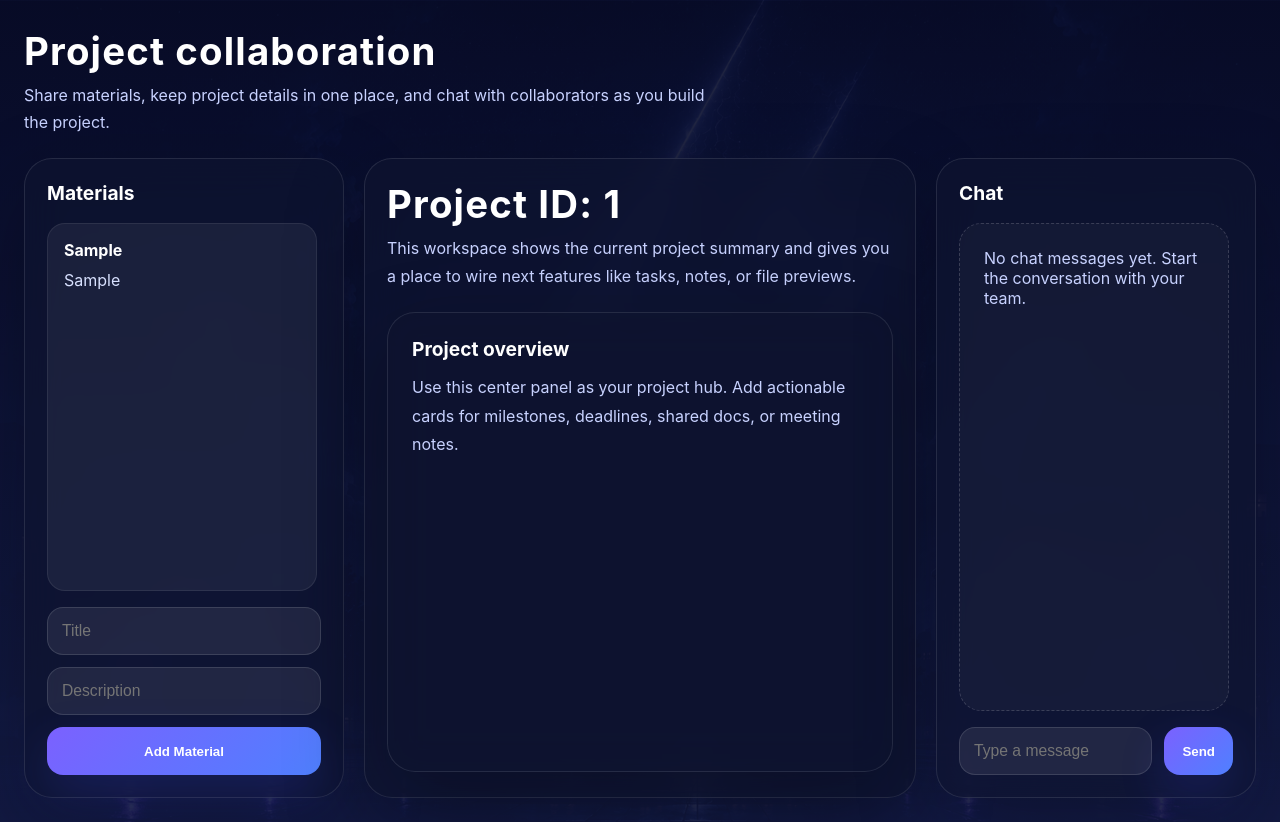
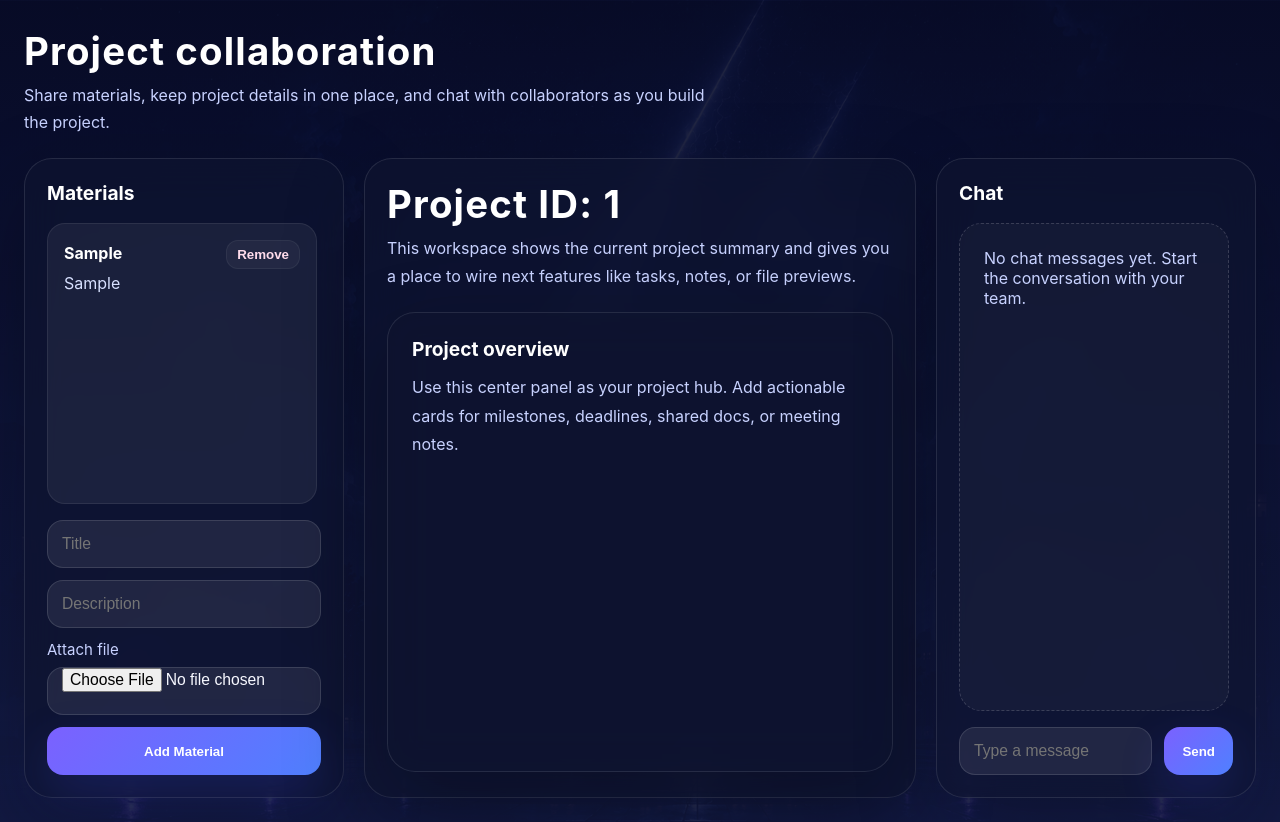
Before and after one commit to techie-164/Campus_mate, a React (Vite) app: page /projects/1 in a window 1280 px wide. Both pictures are taken after typing "Sample", "Sample" into the empty fields and a click on the button "Add Material". Built offline with nearby package versions, Linux system fonts and the light colour scheme.

Commit message:
Corrected mistakes

```diff
--- a/src/App.css
+++ b/src/App.css
@@ -233,6 +233,20 @@ body{
     z-index: 900;
 }
 
+.ghost-button {
+    padding: 6px 10px;
+    border-radius: 12px;
+    background: rgba(255,255,255,0.04);
+    color: #ffdcec;
+    border: 1px solid rgba(255,255,255,0.06);
+    cursor: pointer;
+    font-weight: 600;
+}
+
+.ghost-button:hover {
+    background: rgba(255,255,255,0.08);
+}
+
 .logo {
     position: absolute;
     left: 50%;
--- a/src/pages/projectDetail.jsx
+++ b/src/pages/projectDetail.jsx
@@ -8,8 +8,10 @@ function ProjectDetail(){
   const [materials, setMaterials] = useState([])
   const [title, setTitle] = useState('')
   const [desc, setDesc] = useState('')
+  const [selectedFile, setSelectedFile] = useState(null)
   const [messages, setMessages] = useState([])
   const [msg, setMsg] = useState('')
+  const [fileNote, setFileNote] = useState('')
   const listRef = useRef(null)
 
   useEffect(()=>{
@@ -27,11 +29,52 @@ function ProjectDetail(){
     localStorage.setItem(`chat_${id}`, JSON.stringify(messages))
   },[messages,id])
 
-  const addMaterial = ()=>{
-    if(!title.trim()) return
-    const item = { id: Date.now(), title, desc }
+  const readFileAsDataUrl = (file) => new Promise((resolve, reject) => {
+    const reader = new FileReader()
+    reader.onload = () => resolve(reader.result)
+    reader.onerror = reject
+    reader.readAsDataURL(file)
+  })
+
+  const addMaterial = async () =>{
+    if(!title.trim() && !selectedFile) return
+
+    const materialTitle = title.trim() || (selectedFile ? selectedFile.name : '')
+    let fileData = null
+    let fileName = null
+    let fileType = null
+    let fileSize = null
+
+    if (selectedFile) {
+      fileName = selectedFile.name
+      fileType = selectedFile.type
+      fileSize = selectedFile.size
+
+      if (selectedFile.size <= 500000) {
+        fileData = await readFileAsDataUrl(selectedFile)
+      }
+    }
+
+    const item = {
+      id: Date.now(),
+      title: materialTitle,
+      desc,
+      fileName,
+      fileType,
+      fileSize,
+      fileData
+    }
+
     setMaterials(prev=>[item, ...prev])
-    setTitle(''); setDesc('')
+    setTitle('')
+    setDesc('')
+    setSelectedFile(null)
+    setFileNote('')
+  }
+
+  const deleteMaterial = (materialId) => {
+    if (!confirm('Remove this material?')) return
+    setMaterials(prev => prev.filter(m => m.id !== materialId))
   }
 
   const sendMessage = ()=>{
@@ -57,8 +100,21 @@ function ProjectDetail(){
               {materials.length === 0 && <div className="empty-state">No materials yet. Add project files, links or notes to get started.</div>}
               {materials.map(m=> (
                 <article key={m.id} className="material-item">
-                  <strong>{m.title}</strong>
-                  <p>{m.desc || 'No description provided.'}</p>
+                  <div style={{display:'flex', justifyContent:'space-between', alignItems:'baseline', gap:12}}>
+                    <strong>{m.title}</strong>
+                    <button className="ghost-button" onClick={() => deleteMaterial(m.id)}>Remove</button>
+                  </div>
+                  <p>{m.desc || (m.fileName ? `Attached file: ${m.fileName}` : 'No description provided.')}</p>
+                  {m.fileName && (
+                    <p style={{ margin: '10px 0 0', fontSize: '0.92rem', color: '#b9c4ff' }}>
+                      File: {m.fileName} · {(m.fileSize / 1024).toFixed(1)} KB
+                      {m.fileData ? (
+                        <><br /><a href={m.fileData} download={m.fileName} style={{ color: '#9ddcff' }}>Download</a></>
+                      ) : (
+                        <span style={{ opacity: 0.8 }}><br />Preview unavailable for large file.</span>
+                      )}
+                    </p>
+                  )}
                 </article>
               ))}
             </div>
@@ -66,6 +122,23 @@ function ProjectDetail(){
             <div className="material-form">
               <input className="app-input" placeholder="Title" value={title} onChange={e=>setTitle(e.target.value)} />
               <input className="app-input" placeholder="Description" value={desc} onChange={e=>setDesc(e.target.value)} />
+              <label style={{ display: 'grid', gap: 8 }}>
+                <span style={{ color: '#c8d2ff', fontSize: '0.94rem' }}>Attach file</span>
+                <input
+                  type="file"
+                  className="app-input"
+                  onChange={e => {
+                    const file = e.target.files?.[0]
+                    setSelectedFile(file || null)
+                    if (file) {
+                      setFileNote(`${file.name} selected`)
+                    } else {
+                      setFileNote('')
+                    }
+                  }}
+                />
+              </label>
+              {fileNote && <div style={{ color: '#c8d2ff', fontSize: '0.95rem' }}>{fileNote}</div>}
               <button className="app-button" onClick={addMaterial}>Add Material</button>
             </div>
           </section>
--- a/src/pages/projects.jsx
+++ b/src/pages/projects.jsx
@@ -24,7 +24,14 @@ function Projects(){
     const p = { id, title: newTitle }
     setProjects(prev => [p, ...prev])
     setNewTitle('')
-    navigate(`/projects/${id}`)
+  }
+
+  const deleteProject = (projectId) => {
+    if(!confirm('Delete project and its local data?')) return
+    setProjects(prev => prev.filter(p => p.id !== projectId))
+    // cleanup per-project localStorage entries
+    try { localStorage.removeItem(`materials_${projectId}`) } catch(e){}
+    try { localStorage.removeItem(`chat_${projectId}`) } catch(e){}
   }
 
   const requestJoin = () =>{
@@ -69,9 +76,14 @@ function Projects(){
           <div className="project-card-list">
             {projects.length===0 && <div className="empty-state">No projects yet. Create one to get started and it will appear here.</div>}
             {projects.map(p=> (
-              <div key={p.id} onClick={()=>navigate(`/projects/${p.id}`)} className="project-card">
-                <h4 className="project-card-title">{p.title}</h4>
-                <p className="project-card-subtitle">Project ID: {p.id}</p>
+              <div key={p.id} className="project-card">
+                <div style={{display:'flex', justifyContent:'space-between', alignItems:'center', gap:12}}>
+                  <div style={{cursor:'pointer'}} onClick={()=>navigate(`/projects/${p.id}`)}>
+                    <h4 className="project-card-title">{p.title}</h4>
+                    <p className="project-card-subtitle">Project ID: {p.id}</p>
+                  </div>
+                  <button className="ghost-button" onClick={() => deleteProject(p.id)}>Delete</button>
+                </div>
               </div>
             ))}
           </div>
```
